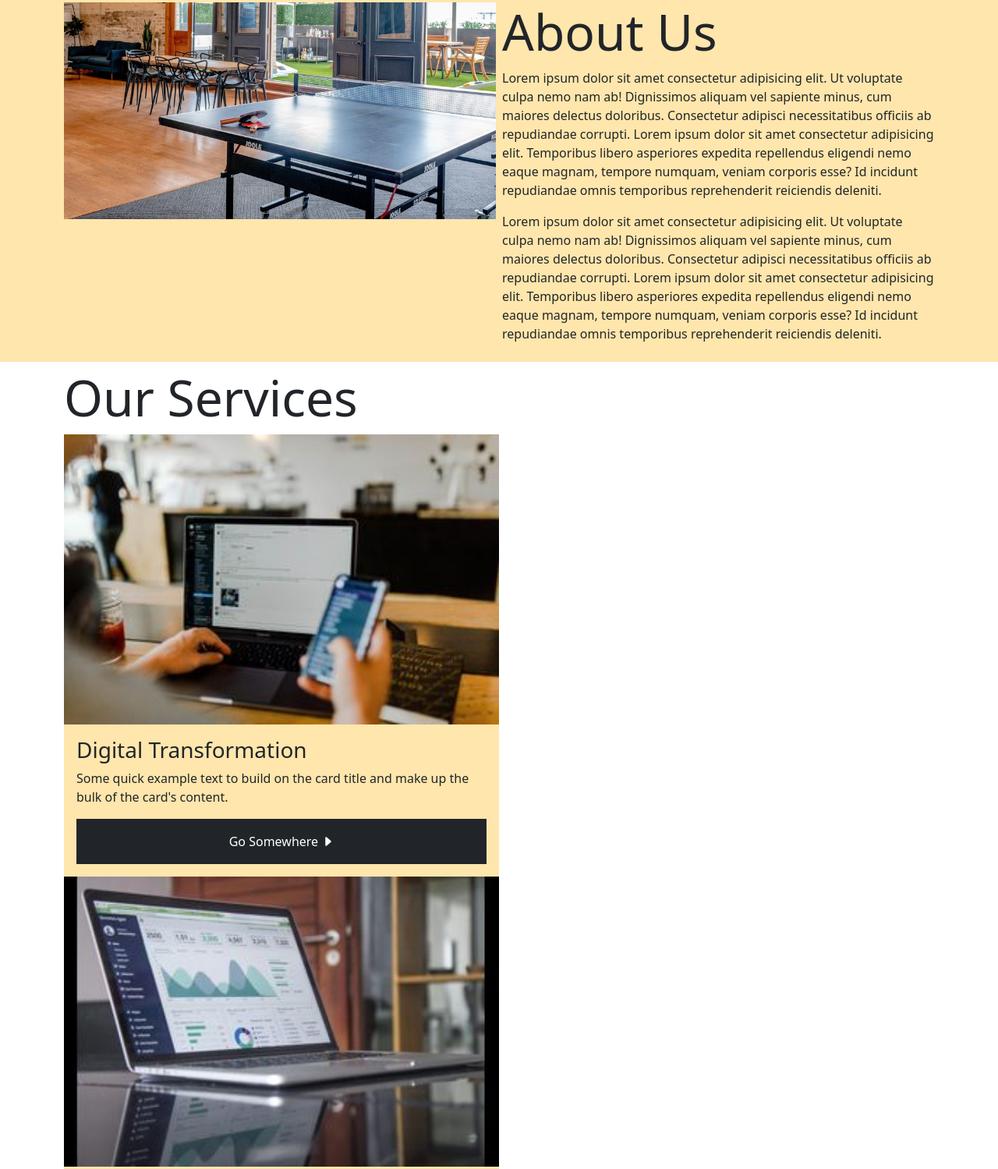
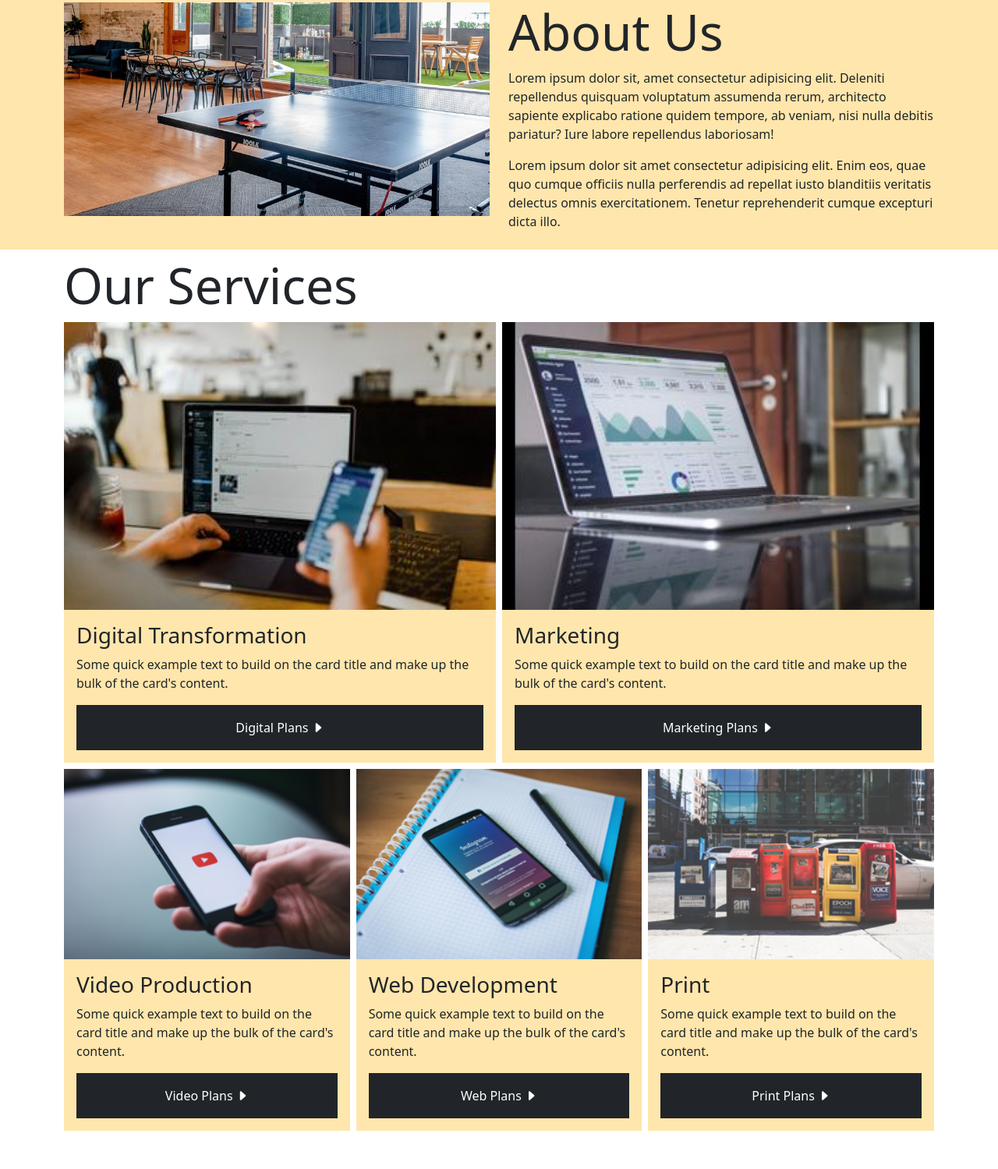
Before and after one commit to blan0231/mtm6201-week-10, a plain HTML site: page index.html in a window 1280 px wide. Shown: the part 526-2025 px from the top of the page at 78% size. After the commit the page ends 1984 px from the top, so only its background shows below. Drawn offline with nearby package versions, Linux system fonts and the light colour scheme.

Commit message:
save changes

```diff
--- a/index.html
+++ b/index.html
@@ -63,78 +63,74 @@
 
             </div>
         </section> <!-- closes banner section -->
+
             <section id="about-us" class="bg-secondary py-2">
               <div class="container-xl">
-              <div class="row g-2">
+                <div class="row">
                   <div class="col-md">
                     <img src="images/about-us.jpg" alt="office space" class="img-fluid">
                   </div>
-
                   <div class="col-md">
-                      <h2 class="display-3">About Us </h2>
-                       <p>Lorem ipsum dolor sit amet consectetur adipisicing elit. Ut voluptate culpa nemo nam ab! Dignissimos aliquam vel sapiente minus, cum maiores delectus doloribus. Consectetur adipisci necessitatibus officiis ab repudiandae corrupti. Lorem ipsum dolor sit amet consectetur adipisicing elit. Temporibus libero asperiores expedita repellendus eligendi nemo eaque magnam, tempore numquam, veniam corporis esse? Id incidunt repudiandae omnis temporibus reprehenderit reiciendis deleniti. </p>
-                       <p>Lorem ipsum dolor sit amet consectetur adipisicing elit. Ut voluptate culpa nemo nam ab! Dignissimos aliquam vel sapiente minus, cum maiores delectus doloribus. Consectetur adipisci necessitatibus officiis ab repudiandae corrupti. Lorem ipsum dolor sit amet consectetur adipisicing elit. Temporibus libero asperiores expedita repellendus eligendi nemo eaque magnam, tempore numquam, veniam corporis esse? Id incidunt repudiandae omnis temporibus reprehenderit reiciendis deleniti. </p>
-                   </div> <!-- closes .col-md -->
-              </div> <!-- closes .row -->
-            </div>  <!-- closes .container-xl -->
-        </section> <!-- closes #about-us -->
-
-        <!-- Use card for this next thing -->
+                    <h2 class="display-3">About Us</h2>
+                    <p>Lorem ipsum dolor sit, amet consectetur adipisicing elit. Deleniti repellendus quisquam voluptatum assumenda rerum, architecto sapiente explicabo ratione quidem tempore, ab veniam, nisi nulla debitis pariatur? Iure labore repellendus laboriosam!</p>
+                    <p>Lorem ipsum dolor sit amet consectetur adipisicing elit. Enim eos, quae quo cumque officiis nulla perferendis ad repellat iusto blanditiis veritatis delectus omnis exercitationem. Tenetur reprehenderit cumque excepturi dicta illo.</p>
+                  </div><!-- closes .col-md -->
+                </div><!-- closes .row -->
+              </div><!-- closes .container-xl -->
+            </section><!-- closes #about-us -->
             <section id="services" class="container-xl py-2">
               <h2 class="display-3">Our Services</h2>
+              <div class="row g-2">
                 <div class="col-md-6">
                   <div class="card rounded-0 border-0">
                     <img src="images/digital.jpg" class="rounded-0 card-img-top" alt="user on laptop and smartphone">
                     <div class="card-body bg-secondary">
                       <h3 class="card-title">Digital Transformation</h3>
                       <p class="card-text">Some quick example text to build on the card title and make up the bulk of the card's content.</p>
-                      <a href="#" class="btn btn-dark rounded-0 p-3 w-100">Go Somewhere <i class="bi bi-caret-right-fill"></i></a>
+                      <a href="#" class="btn btn-dark w-100 rounded-0 p-3">Digital Plans <i class="bi bi-caret-right-fill"></i></a>
                     </div><!-- closes .card-body -->
-                  </div> <!-- closes .card -->
-            </div> <!-- closes .col -->
-
+                  </div><!-- closes .card -->
+                </div><!-- closes .col -->
                 <div class="col-md-6">
                   <div class="card rounded-0 border-0">
-                    <img src="images/marketing.jpg" class="rounded-0 card-img-top" alt="user on laptop and smartphone">
+                    <img src="images/marketing.jpg" class="rounded-0 card-img-top" alt="laptop on a table">
                     <div class="card-body bg-secondary">
                       <h3 class="card-title">Marketing</h3>
                       <p class="card-text">Some quick example text to build on the card title and make up the bulk of the card's content.</p>
-                      <a href="#" class="btn btn-dark rounded-0 p-3 w-100">Marketing Plans <i class="bi bi-caret-right-fill"></i></a>
+                      <a href="#" class="btn btn-dark w-100 rounded-0 p-3">Marketing Plans <i class="bi bi-caret-right-fill"></i></a>
                     </div><!-- closes .card-body -->
-                  </div> <!-- closes .card -->
-            </div> <!-- closes .col -->
-
+                  </div><!-- closes .card -->
+                </div>
                 <div class="col-md-4">
                   <div class="card rounded-0 border-0">
-                    <img src="images/video.jpg" class="rounded-0 card-img-top" alt="user on laptop and smartphone">
+                    <img src="images/video.jpg" class="rounded-0 card-img-top" alt="user playing YouTube on smartphone">
                     <div class="card-body bg-secondary">
-                      <h3 class="card-title">Video</h3>
+                      <h3 class="card-title">Video Production</h3>
                       <p class="card-text">Some quick example text to build on the card title and make up the bulk of the card's content.</p>
-                      <a href="#" class="btn btn-dark rounded-0 p-3 w-100">Video Plans <i class="bi bi-caret-right-fill"></i></a>
+                      <a href="#" class="btn btn-dark w-100 rounded-0 p-3">Video Plans <i class="bi bi-caret-right-fill"></i></a>
                     </div><!-- closes .card-body -->
-                  </div> <!-- closes .card -->
+                  </div><!-- closes .card -->
                 </div>
-
                 <div class="col-md-4">
                   <div class="card rounded-0 border-0">
-                    <img src="images/print.jpg" class="rounded-0 card-img-top" alt="newpaper boxes">
+                    <img src="images/web.jpg" class="rounded-0 card-img-top" alt="smartphone on a graph paper">
                     <div class="card-body bg-secondary">
-                      <h3 class="card-title">Video</h3>
+                      <h3 class="card-title">Web Development</h3>
                       <p class="card-text">Some quick example text to build on the card title and make up the bulk of the card's content.</p>
-                      <a href="#" class="btn btn-dark rounded-0 p-3 w-100">Video Plans <i class="bi bi-caret-right-fill"></i></a>
+                      <a href="#" class="btn btn-dark w-100 rounded-0 p-3">Web Plans <i class="bi bi-caret-right-fill"></i></a>
                     </div><!-- closes .card-body -->
-                  </div> <!-- closes .card -->
+                  </div><!-- closes .card -->
                 </div>
-
                 <div class="col-md-4">
                   <div class="card rounded-0 border-0">
-                    <img src="images/video.jpg" class="rounded-0 card-img-top" alt="user on laptop and smartphone">
+                    <img src="images/print.jpg" class="rounded-0 card-img-top" alt="newspaper boxes">
                     <div class="card-body bg-secondary">
-                      <h3 class="card-title">Video</h3>
+                      <h3 class="card-title">Print</h3>
                       <p class="card-text">Some quick example text to build on the card title and make up the bulk of the card's content.</p>
-                      <a href="#" class="btn btn-dark rounded-0 p-3 w-100">Video Plans <i class="bi bi-caret-right-fill"></i></a>
+                      <a href="#" class="btn btn-dark w-100 rounded-0 p-3">Print Plans <i class="bi bi-caret-right-fill"></i></a>
                     </div><!-- closes .card-body -->
-                  </div> <!-- closes .card -->
+                  </div><!-- closes .card -->
+                </div>
               </div>
             </section>
     </main>
```
Lines whose indentation alone changed are shown as unchanged.
